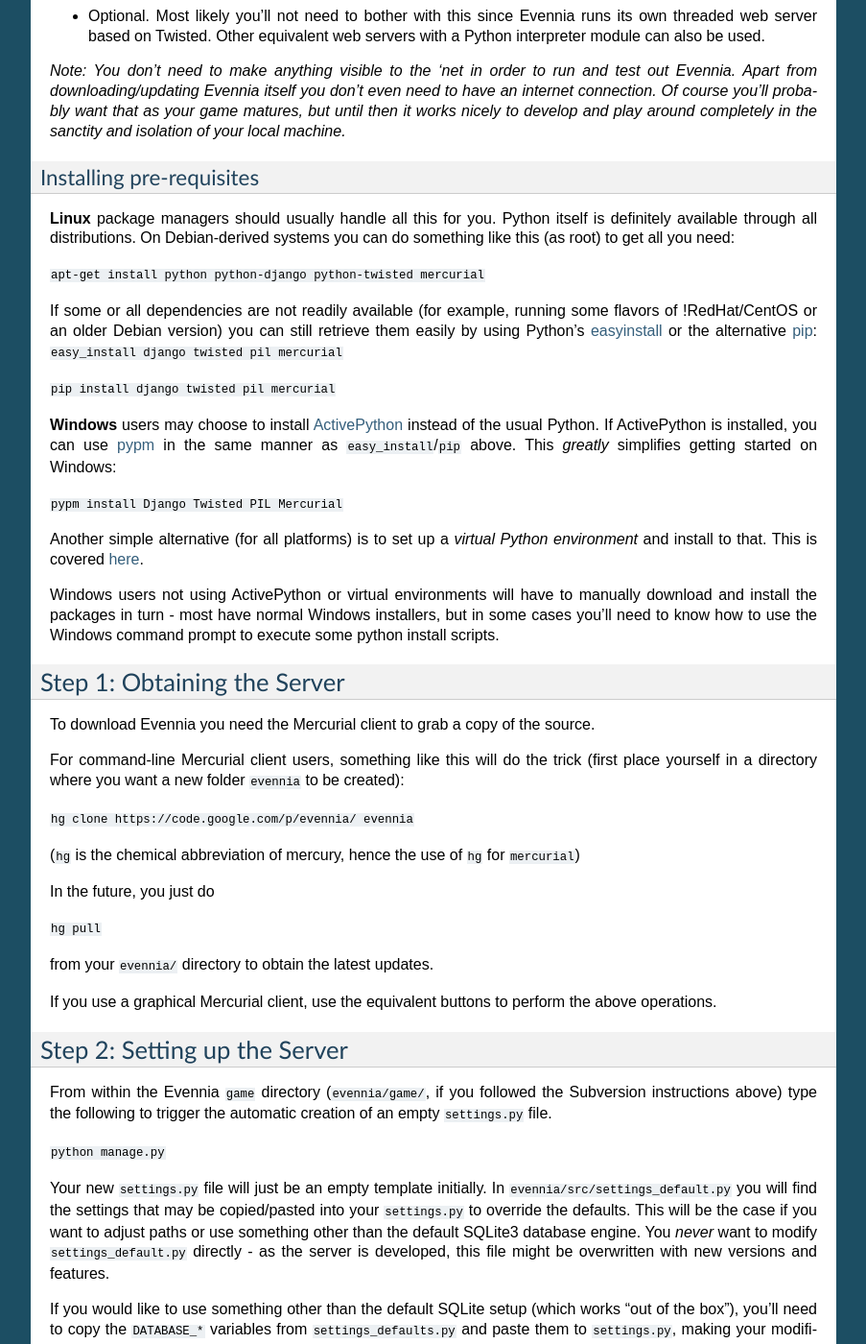
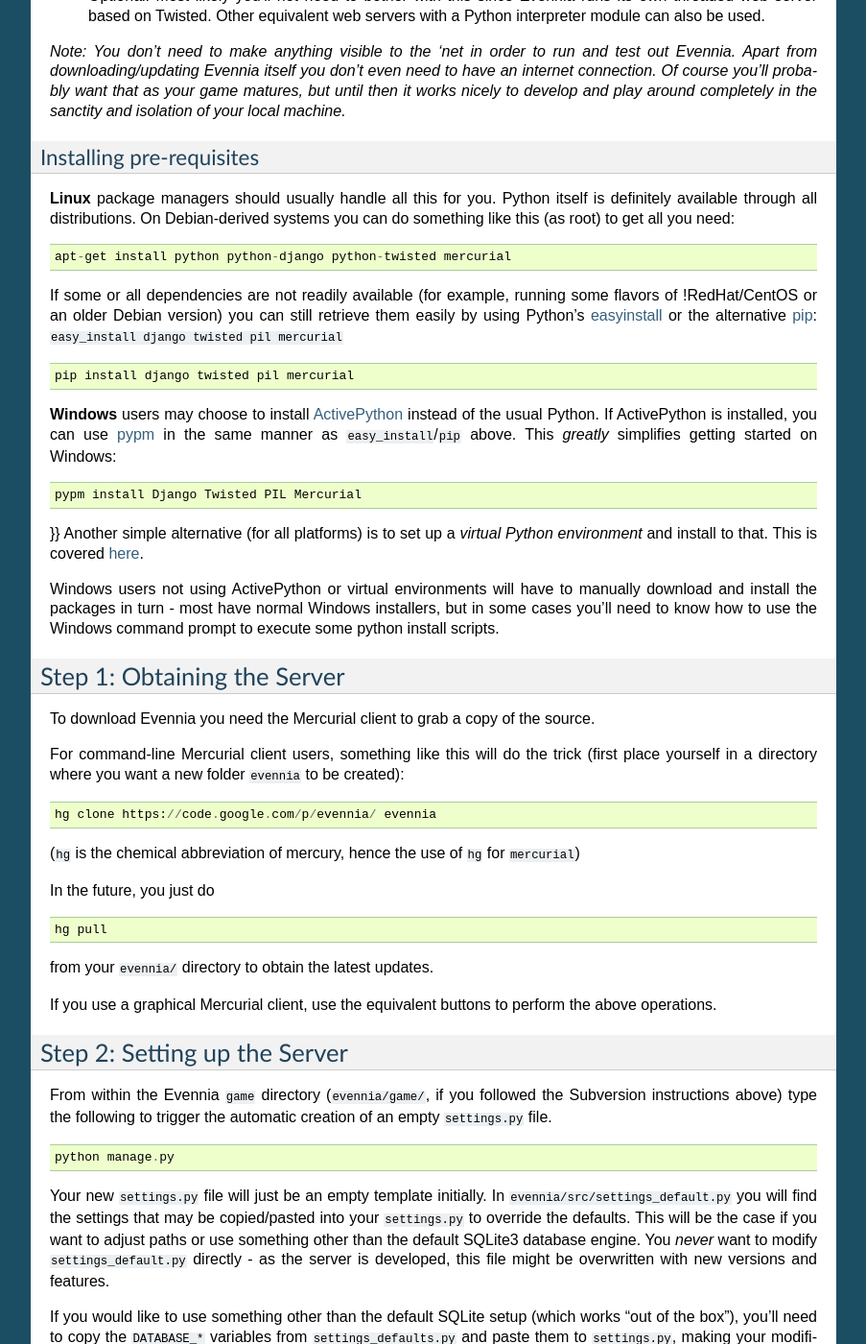
Before and after one commit to google-code-export/evennia, a Sphinx documentation site: the page built from docs/sphinx/source/wiki/GettingStarted.rst, in a window 1280 px wide and 1400 px high, scrolled down 1427 px. Shown: the whole window at 96% size, without its empty margins (198-1101 px from the left). Built offline with Sphinx 7.4.7, drawn with Linux system fonts in a browser that asks for light colours; formulas are drawn with MathJax 3; some of the changed text lies outside the part shown.

Commit message:
Tried some variations with reST conversion, but didn't find a satisfactory alternate solution.

```diff
--- a/docs/sphinx/source/wiki/GettingStarted.rst
+++ b/docs/sphinx/source/wiki/GettingStarted.rst
@@ -102,7 +100,9 @@
 Debian-derived systems you can do something like this (as root) to get
 all you need:
 
-``apt-get install python python-django python-twisted mercurial``
+::
+
+    apt-get install python python-django python-twisted mercurial
 
 If some or all dependencies are not readily available (for example,
 running some flavors of !RedHat/CentOS or an older Debian version) you
@@ -112,7 +112,9 @@
 `pip <http://www.pip-installer.org/en/latest/index.html>`_:
 ``easy_install django twisted pil mercurial``
 
-``pip install django twisted pil mercurial``
+::
+
+    pip install django twisted pil mercurial
 
 **Windows** users may choose to install
 `ActivePython <http://www.activestate.com/activepython>`_ instead of the
@@ -121,10 +123,12 @@
 same manner as ``easy_install``/``pip`` above. This *greatly* simplifies
 getting started on Windows:
 
-``pypm install Django Twisted PIL Mercurial``
+::
 
-Another simple alternative (for all platforms) is to set up a *virtual
-Python environment* and install to that. This is covered
+    pypm install Django Twisted PIL Mercurial
+
+}} Another simple alternative (for all platforms) is to set up a
+*virtual Python environment* and install to that. This is covered
 `here <GettingStarted#Optional:%3Ci%3EA%3C/i%3Eseparate%3Ci%3Einstallation%3C/i%3Eenvironment%3Ci%3Ewith%3C/i%3Evirtualenv.html>`_.
 
 Windows users not using ActivePython or virtual environments will have
@@ -142,14 +146,18 @@
 trick (first place yourself in a directory where you want a new folder
 ``evennia`` to be created):
 
-``hg clone https://code.google.com/p/evennia/ evennia``
+::
+
+    hg clone https://code.google.com/p/evennia/ evennia
 
 (``hg`` is the chemical abbreviation of mercury, hence the use of ``hg``
 for ``mercurial``)
 
 In the future, you just do
 
-``hg pull``
+::
+
+    hg pull
 
 from your ``evennia/`` directory to obtain the latest updates.
 
@@ -163,7 +171,9 @@
 followed the Subversion instructions above) type the following to
 trigger the automatic creation of an empty ``settings.py`` file.
 
-``python manage.py``
+::
+
+    python manage.py
 
 Your new ``settings.py`` file will just be an empty template initially.
 In ``evennia/src/settings_default.py`` you will find the settings that
@@ -190,7 +200,9 @@
 the database file (in the case of SQLite) and populate the database with
 the standard tables and values:
 
-``python manage.py syncdb``
+::
+
+    python manage.py syncdb
 
 You should be asked for a superuser username, email, and password. Make
 **sure** you create a superuser here when asked, this becomes your login
@@ -202,7 +214,9 @@
 If you installed ``South`` for database schema migrations, you will then
 need to do this:
 
-``python manage.py migrate``
+::
+
+    python manage.py migrate
 
 This will migrate the server to the latest version. If you don't use
 ``South``, migrations will not be used and your server will already be
@@ -215,7 +229,9 @@
 To start the server, make sure you're in the ``evennia/game`` directory
 and execute ``evennia.py`` like this:
 
-``python evennia.py -i start``
+::
+
+    python evennia.py -i start
 
 This starts the server and portal. The ``-i`` flag means that the server
 starts in *interactive mode*, as a foreground process. You will see
@@ -227,7 +243,9 @@
 the latter you'll want to run it as a *daemon* by skipping the ``-i``
 flag:
 
-``python evennia.py start``
+::
+
+    python evennia.py start
 
 This will start the server as a background process. Server messages will
 be logged to a file you specify in your configuration file (default is a
@@ -235,7 +253,9 @@
 
 To stop Evennia, do:
 
-``python evennia.py stop``
+::
+
+    python evennia.py stop
 
 Step 4: Connecting to the server
 --------------------------------
@@ -269,7 +289,11 @@
 
 Whenever you see a commit or mailing list message instructing you to run
 migrations to update your DB schema, simply do the following from within
-the ``evennia/game`` directory: ``python manage.py migrate``
+the ``evennia/game`` directory:
+
+::
+
+    python manage.py migrate
 
 You should see migrations being applied, and should be left with an
 updated DB schema afterwards.
```
Also changed, not shown: other parts of docs/sphinx/source/wiki/GettingStarted.rst (+0 -2 lines), docs/sphinx/wiki2rest/wiki2rest.py (+96 -7 lines).
